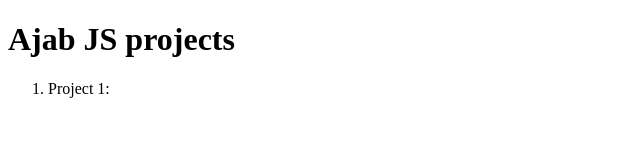
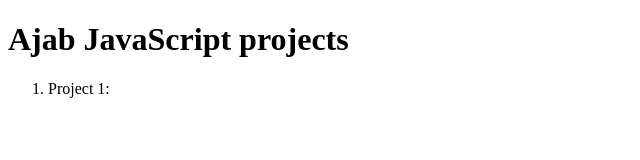
Before and after one commit to AjabGul/ajab-javascriptprojects, a plain HTML site: page index.html in a window 1280 px wide. Shown: the whole page, without its empty margins (0-640 px from the left). Drawn offline with Linux system fonts and the light colour scheme.

Commit message:
Update index.html
heading change to Ajab JavaScript projects

```diff
--- a/index.html
+++ b/index.html
@@ -6,7 +6,7 @@
     <title>JavaScript Projects</title>
 </head>
 <body>
-    <h1> Ajab JS projects </h1>
+    <h1> Ajab JavaScript projects </h1>
     <ol>
         <li>Project 1: </li>
     </ol>
```
